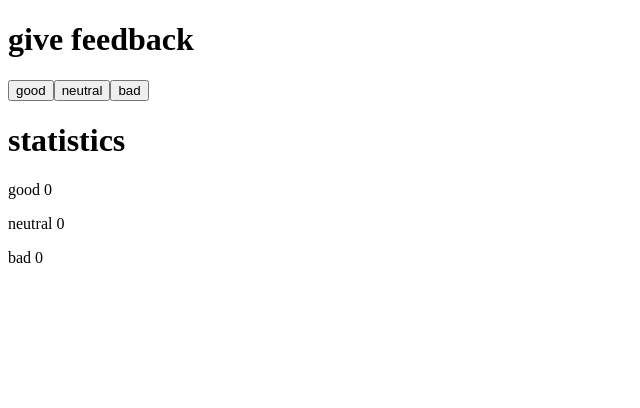
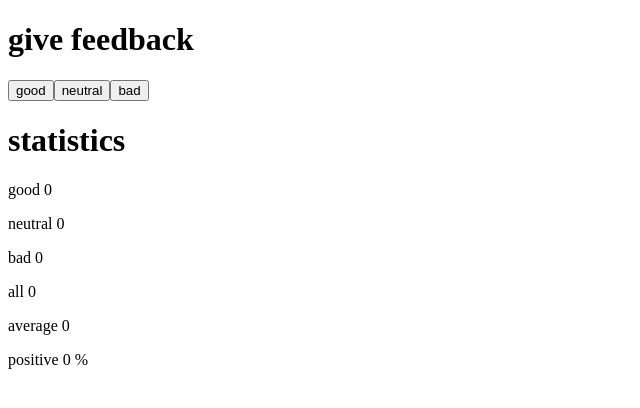
Before and after one commit to evorition/FSO, a React (Create React App) app in the folder part1/unicafe/: page / in a window 1280 px wide. Shown: the top 408 px of the page, without its empty margins (0-640 px from the left). Built offline with nearby package versions, Linux system fonts and the light colour scheme.

Commit message:
Complete exercise 1.7

```diff
--- a/part1/unicafe/src/App.js
+++ b/part1/unicafe/src/App.js
@@ -4,6 +4,10 @@ const App = () => {
   const [good, setGood] = useState(0);
   const [neutral, setNeutral] = useState(0);
   const [bad, setBad] = useState(0);
+
+  const all = good + neutral + bad;
+  const average = all > 0 ? (good - bad) / all : 0;
+  const positive = all > 0 ? (good / all) * 100 : 0;
 
   return (
     <div>
@@ -15,6 +19,9 @@ const App = () => {
       <p>good {good}</p>
       <p>neutral {neutral}</p>
       <p>bad {bad}</p>
+      <p>all {all}</p>
+      <p>average {average}</p>
+      <p>positive {positive} %</p>
     </div>
   );
 };
```
